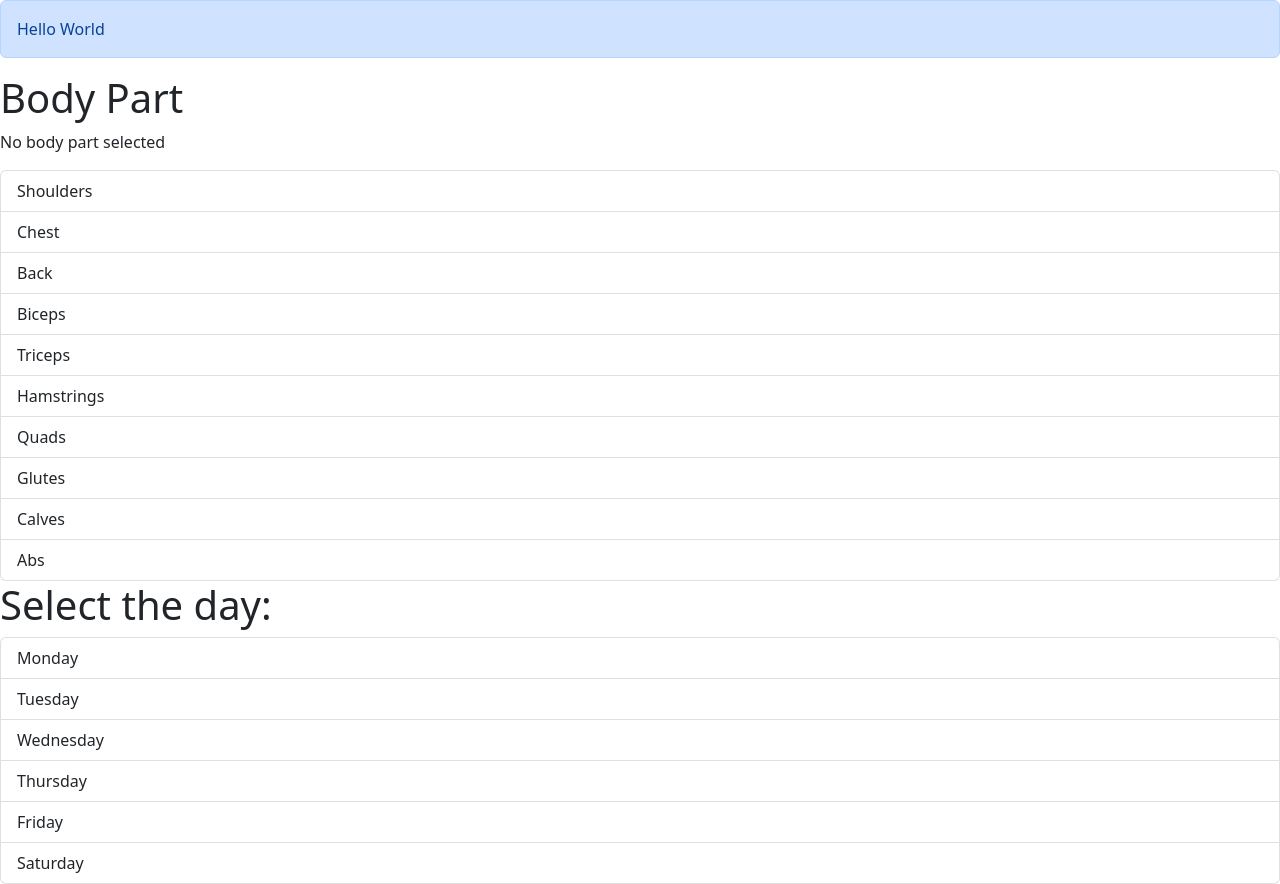
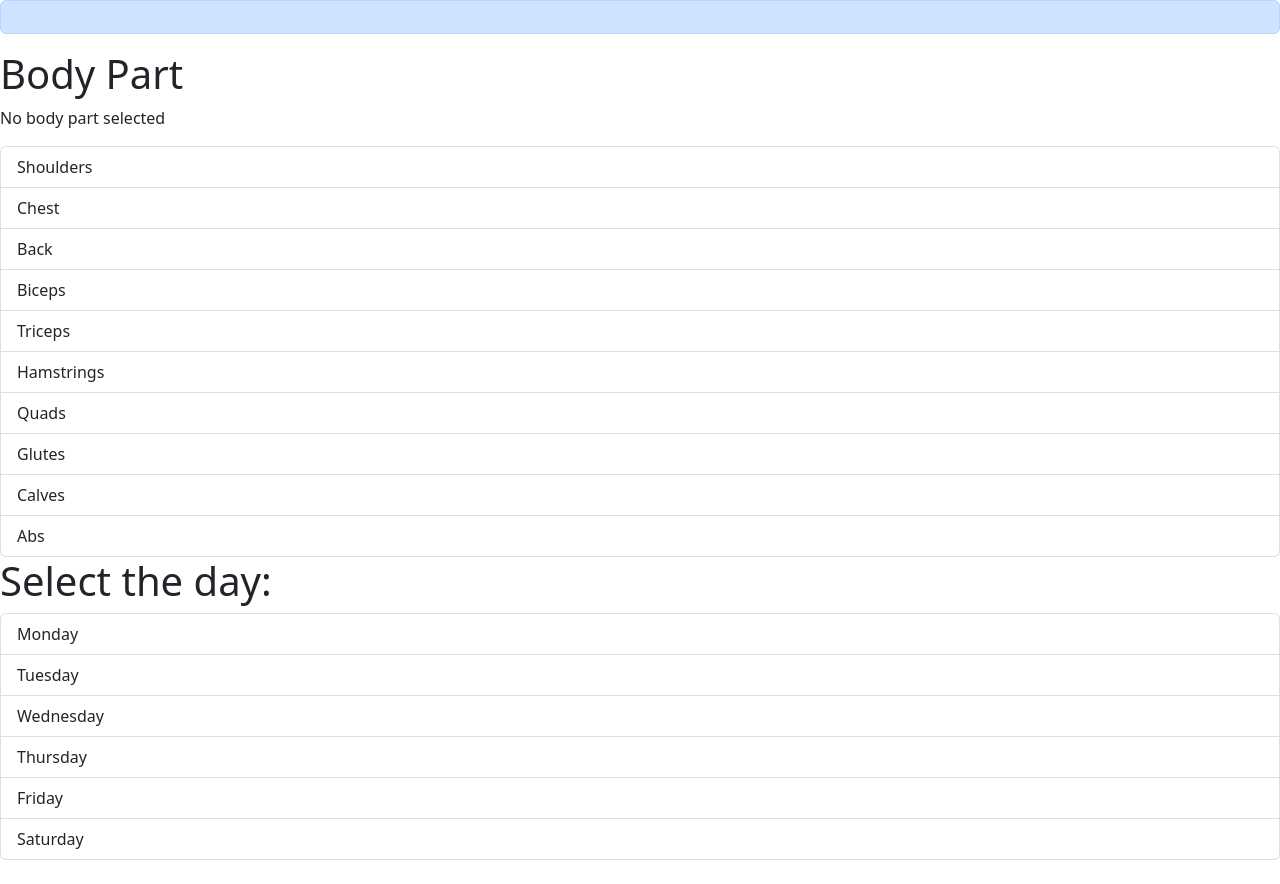
Before and after one commit to anniepuy/randomReactComponents, a React (Vite) app: page / in a window 1280 px wide. After the commit the page ends 860 px from the top, so only its background shows below. Built offline with nearby package versions, Linux system fonts and the light colour scheme.

Commit message:
pass as a child

```diff
--- a/src/components/Alert.tsx
+++ b/src/components/Alert.tsx
@@ -1,10 +1,10 @@
 interface Props {
-    text: string;
+    children: string;
 }
 
-const Alert = ({text}:Props) => {
+const Alert = ({children}:Props) => {
   return (
-    <div className = "alert alert-primary">{text}</div>
+    <div className = "alert alert-primary">{children}</div>
   )
 }
 
```
